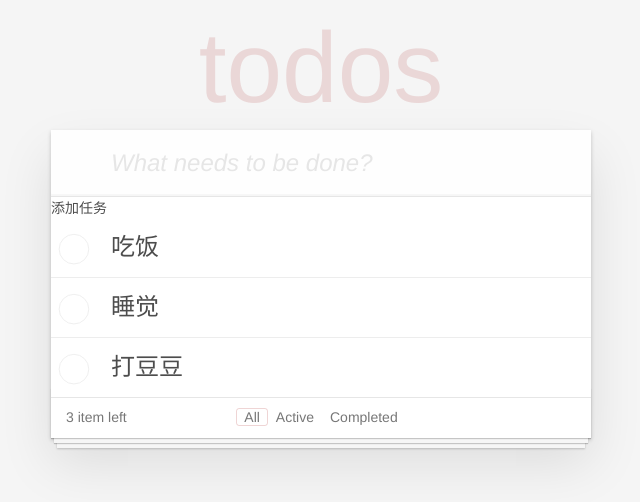
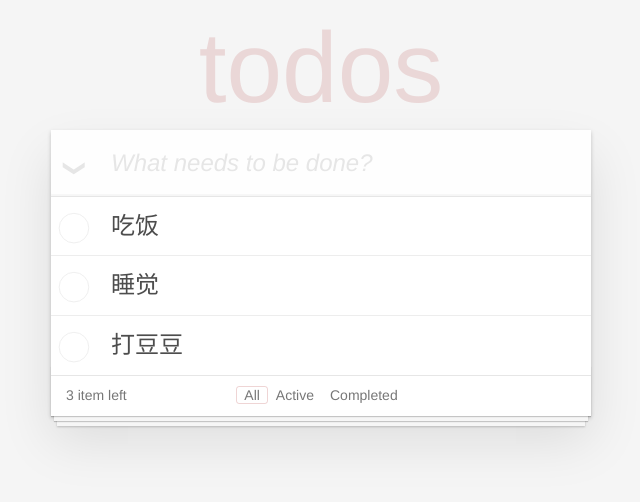
Before and after one commit to MiShengLuLu/react-redux-toolkit, a React (Create React App) app: page / in a window 1280 px wide. Shown: the top 502 px of the page, without its empty margins (319-959 px from the left). Built offline with nearby package versions, Linux system fonts and the light colour scheme; data requests are answered from the project's data file.

Commit message:
update: toggleAll event

```diff
--- a/package.json
+++ b/package.json
@@ -46,5 +46,6 @@
       "last 1 firefox version",
       "last 1 safari version"
     ]
-  }
+  },
+  "devDependencies": {}
 }
--- a/src/Store/todo.slice.js
+++ b/src/Store/todo.slice.js
@@ -53,6 +53,10 @@ const { reducer: TodosReducer, actions } = createSlice({
         }
       })
     },
+    updateTodos: {
+      reducer: todosAdapter.updateMany,
+      prepare: payload => ({ payload })
+    },
     deleteTodo: {
       reducer: todosAdapter.removeOne,
       prepare: todo => ({
@@ -90,5 +94,5 @@ const { reducer: TodosReducer, actions } = createSlice({
 const { selectAll } = todosAdapter.getSelectors()
 export const selectTodos = createSelector(state => state[TODOS_FEATURE_KEY], selectAll)
 
-export const { addTodo, setTodos, deleteTodo, deleteTodos, updateTodo } = actions
+export const { addTodo, setTodos, deleteTodo, deleteTodos, updateTodo, updateTodos } = actions
 export default TodosReducer
--- a/src/components/Todos/Header.js
+++ b/src/components/Todos/Header.js
@@ -23,6 +23,7 @@ function Header() {
     <header className="header">
       <h1>todos</h1>
       <input
+        data-testid="new-todo"
         className="new-todo"
         placeholder="What needs to be done?"
         autoFocus
--- a/src/components/Todos/Main.js
+++ b/src/components/Todos/Main.js
@@ -1,6 +1,6 @@
 import { useEffect, useMemo } from 'react'
 import { useDispatch, useSelector } from 'react-redux'
-import { addTodo, loadTodos, selectTodos } from '../../Store/todo.slice'
+import { loadTodos, selectTodos, updateTodos } from '../../Store/todo.slice'
 import TodoItem from './Item'
 import { useLocation } from 'react-router-dom'
 
@@ -30,11 +30,34 @@ function Main() {
     [todos, location]
   )
 
+  const toggleAllState = useMemo(
+    () => todos.every(t => t.isCompleted),
+    [todos]
+  )
+
+  const toggleAll = (checked) => {
+    let payload = []
+    todos.forEach(t => {
+      payload.push({
+        id: t.cid,
+        changes: { ...t, isCompleted: checked }
+      })
+    })
+    dispatch(updateTodos(payload))
+  }
+
   return (
     <section className="main">
-      <button onClick={() => dispatch(addTodo({title: '测试'}))}>
-        添加任务
-      </button>
+      <span>{toggleAllState}</span>
+        <input
+          id="toggle-all"
+          className="toggle-all"
+          type="checkbox"
+          checked={toggleAllState}
+          data-testid="toggle-all"
+          onChange={(e) => toggleAll(e.target.checked)}
+        />
+        <label htmlFor="toggle-all">Mark all as complete</label>
       <ul className="todo-list">
         {
           filterTodos.map(todo => (
--- a/src/components/Todos/TodoApp.js
+++ b/src/components/Todos/TodoApp.js
@@ -66,6 +66,38 @@ export default styled.section`
     position: relative;
     z-index: 2;
     border-top: 1px solid #e6e6e6;
+  }
+
+  & .toggle-all {
+    width: 1px;
+    height: 1px;
+    border: none; /* Mobile Safari */
+    opacity: 0;
+    position: absolute;
+    right: 100%;
+    bottom: 100%;
+  }
+
+  & .toggle-all + label {
+    width: 60px;
+    height: 34px;
+    font-size: 0;
+    position: absolute;
+    top: -52px;
+    left: -13px;
+    -webkit-transform: rotate(90deg);
+    transform: rotate(90deg);
+  }
+
+  & .toggle-all + label:before {
+    content: '❯';
+    font-size: 22px;
+    color: #e6e6e6;
+    padding: 10px 27px 10px 27px;
+  }
+
+  & .toggle-all:checked + label:before {
+    color: #737373;
   }
 
   & .todo-list {
```
Also changed, not shown: 2 other files (tests, documents, lock files or other folders).
